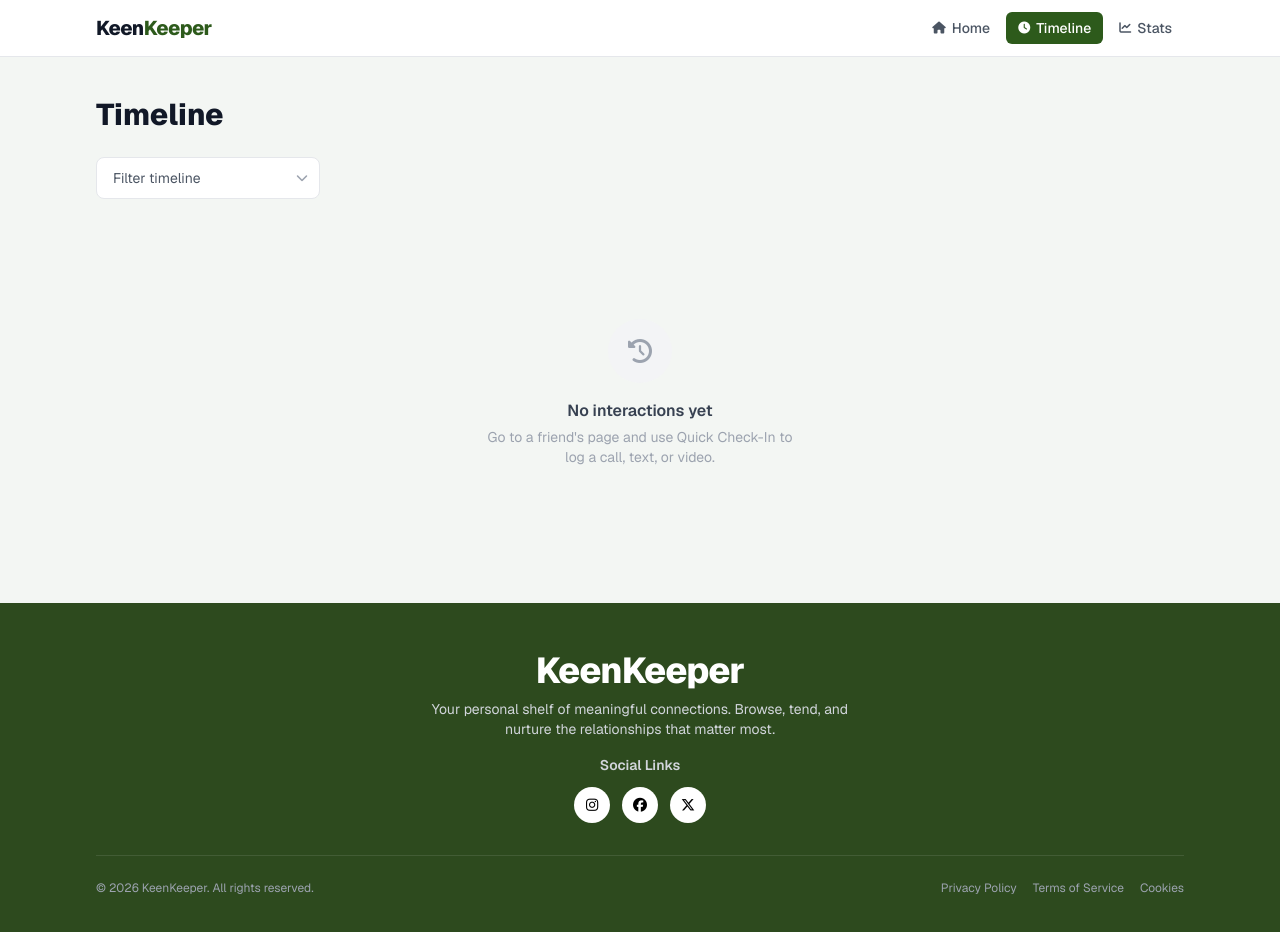
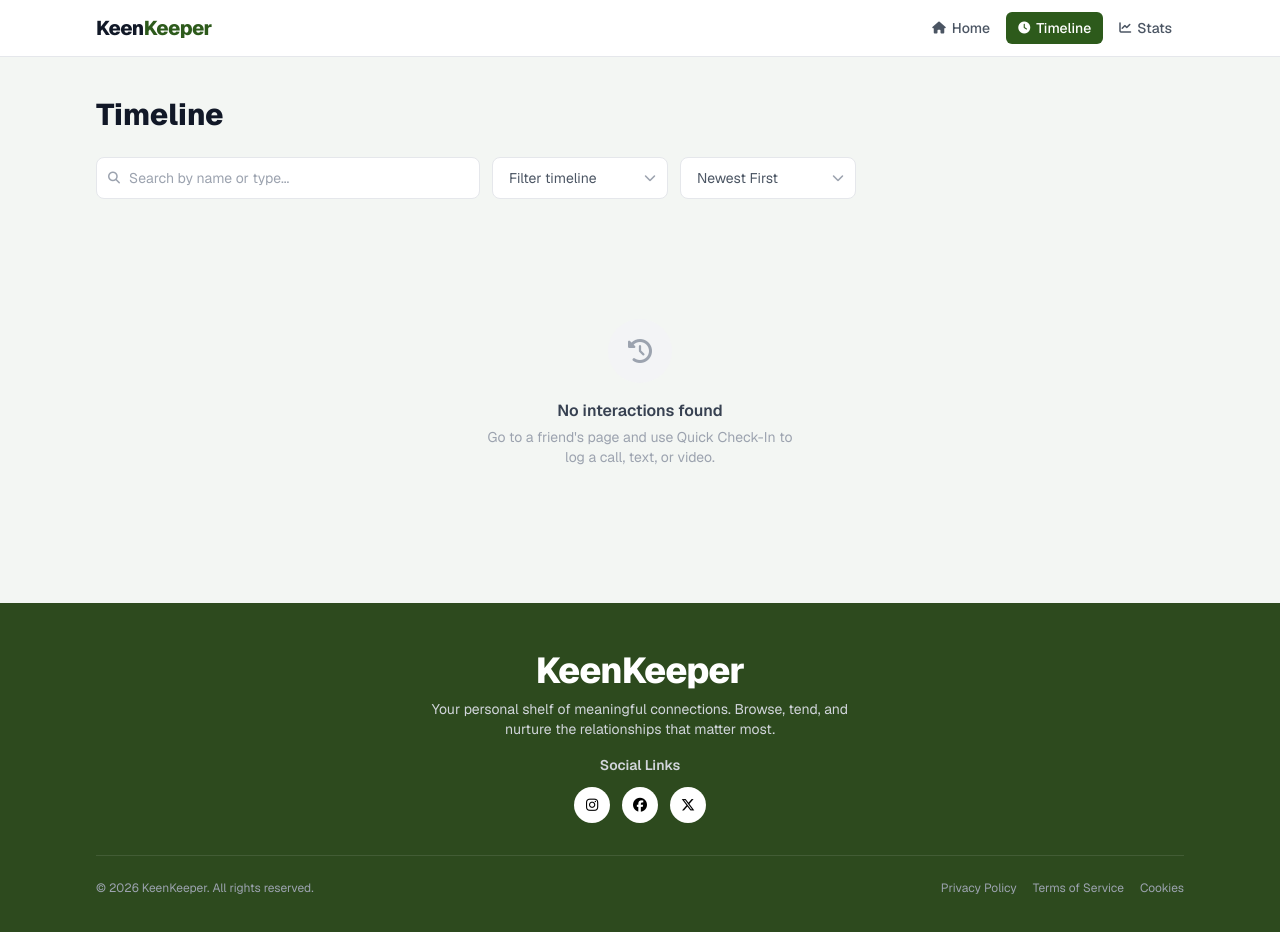
Before and after one commit to iMoloy/keen-keeper, a React (Vite) app: page /timeline in a window 1280 px wide. Shown: the top 932 px of the page. Built offline with nearby package versions, Linux system fonts and the light colour scheme.

Commit message:
Added the search and sort filter

```diff
--- a/src/pages/Timeline.jsx
+++ b/src/pages/Timeline.jsx
@@ -29,22 +29,46 @@ function formatDate(dateStr) {
 export default function Timeline() {
   const { timeline } = useApp();
   const [filter, setFilter] = useState("All");
+  const [sort, setSort] = useState("newest");
+  const [search, setSearch] = useState("");
 
   const filters = ["All", "Call", "Text", "Video"];
 
-  const filtered =
-    filter === "All" ? timeline : timeline.filter((t) => t.type === filter);
-
-  const sorted = [...filtered].sort(
-    (a, b) => new Date(b.date) - new Date(a.date),
-  );
+  const filtered = timeline
+    .filter((t) => filter === "All" || t.type === filter)
+    .filter((t) => {
+      const q = search.toLowerCase();
+      return (
+        t.friendName.toLowerCase().includes(q) ||
+        t.type.toLowerCase().includes(q)
+      );
+    })
+    .sort((a, b) =>
+      sort === "newest"
+        ? new Date(b.date) - new Date(a.date)
+        : new Date(a.date) - new Date(b.date),
+    );
 
   return (
     <main className="max-w-6xl mx-auto px-4 sm:px-6 lg:px-8 py-10">
       <h1 className="text-3xl font-extrabold text-gray-900 mb-6">Timeline</h1>
 
-      <div className="mb-6">
-        <div className="relative inline-block w-56">
+      {/* Controls */}
+      <div className="flex flex-col sm:flex-row gap-3 mb-6">
+        {/* Search */}
+        <div className="relative flex-1 max-w-sm">
+          <i className="fa-solid fa-magnifying-glass absolute left-3 top-1/2 -translate-y-1/2 text-gray-400 text-xs"></i>
+          <input
+            type="text"
+            placeholder="Search by name or type..."
+            value={search}
+            onChange={(e) => setSearch(e.target.value)}
+            className="w-full pl-8 pr-4 py-2.5 bg-white border border-gray-200 rounded-lg text-sm text-gray-600 focus:outline-none focus:ring-2 focus:ring-[#2D5A1B]"
+          />
+        </div>
+
+        {/* Filter */}
+        <div className="relative inline-block w-44">
           <select
             value={filter}
             onChange={(e) => setFilter(e.target.value)}
@@ -61,25 +85,41 @@ export default function Timeline() {
             <i className="fa-solid fa-chevron-down text-gray-400 text-xs"></i>
           </div>
         </div>
+
+        {/* Sort */}
+        <div className="relative inline-block w-44">
+          <select
+            value={sort}
+            onChange={(e) => setSort(e.target.value)}
+            className="w-full appearance-none bg-white border border-gray-200 rounded-lg px-4 py-2.5 pr-8 text-sm text-gray-600 focus:outline-none focus:ring-2 focus:ring-[#2D5A1B] cursor-pointer"
+          >
+            <option value="newest">Newest First</option>
+            <option value="oldest">Oldest First</option>
+          </select>
+          <div className="pointer-events-none absolute inset-y-0 right-3 flex items-center">
+            <i className="fa-solid fa-chevron-down text-gray-400 text-xs"></i>
+          </div>
+        </div>
       </div>
 
-      {sorted.length === 0 ? (
+      {/* Empty state */}
+      {filtered.length === 0 ? (
         <div className="flex flex-col items-center justify-center py-24 text-center">
           <div className="w-16 h-16 bg-gray-100 rounded-full flex items-center justify-center mb-4">
             <i className="fa-solid fa-clock-rotate-left text-gray-400 text-2xl"></i>
           </div>
           <h3 className="text-base font-semibold text-gray-700 mb-1">
-            No interactions yet
+            No interactions found
           </h3>
           <p className="text-sm text-gray-400 max-w-xs">
-            {filter === "All"
+            {timeline.length === 0
               ? "Go to a friend's page and use Quick Check-In to log a call, text, or video."
-              : `No ${filter} interactions logged yet.`}
+              : "Try a different search or filter."}
           </p>
         </div>
       ) : (
         <div className="flex flex-col gap-2 max-w-3xl">
-          {sorted.map((entry) => {
+          {filtered.map((entry) => {
             const config = typeConfig[entry.type] || typeConfig["Call"];
             return (
               <div
```
